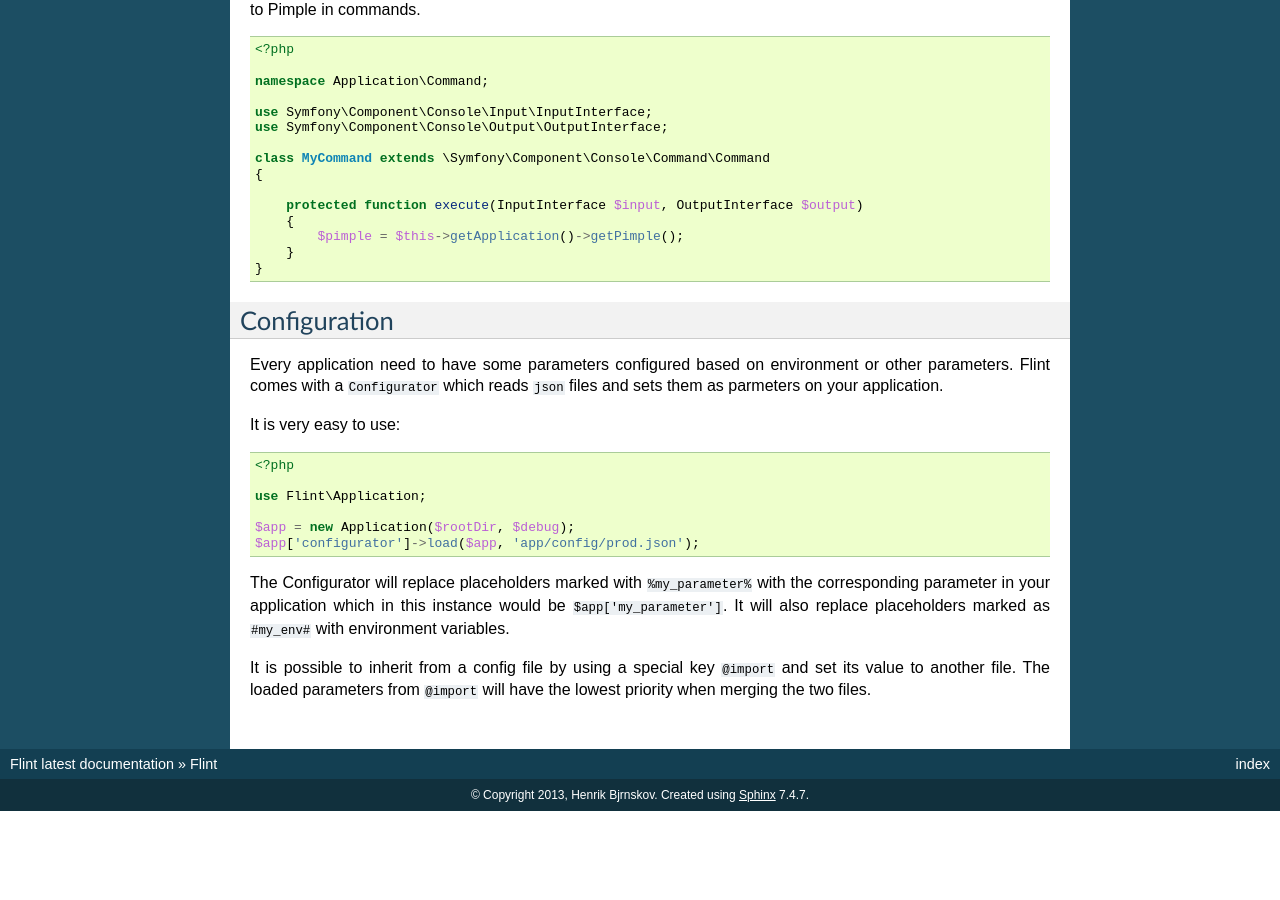
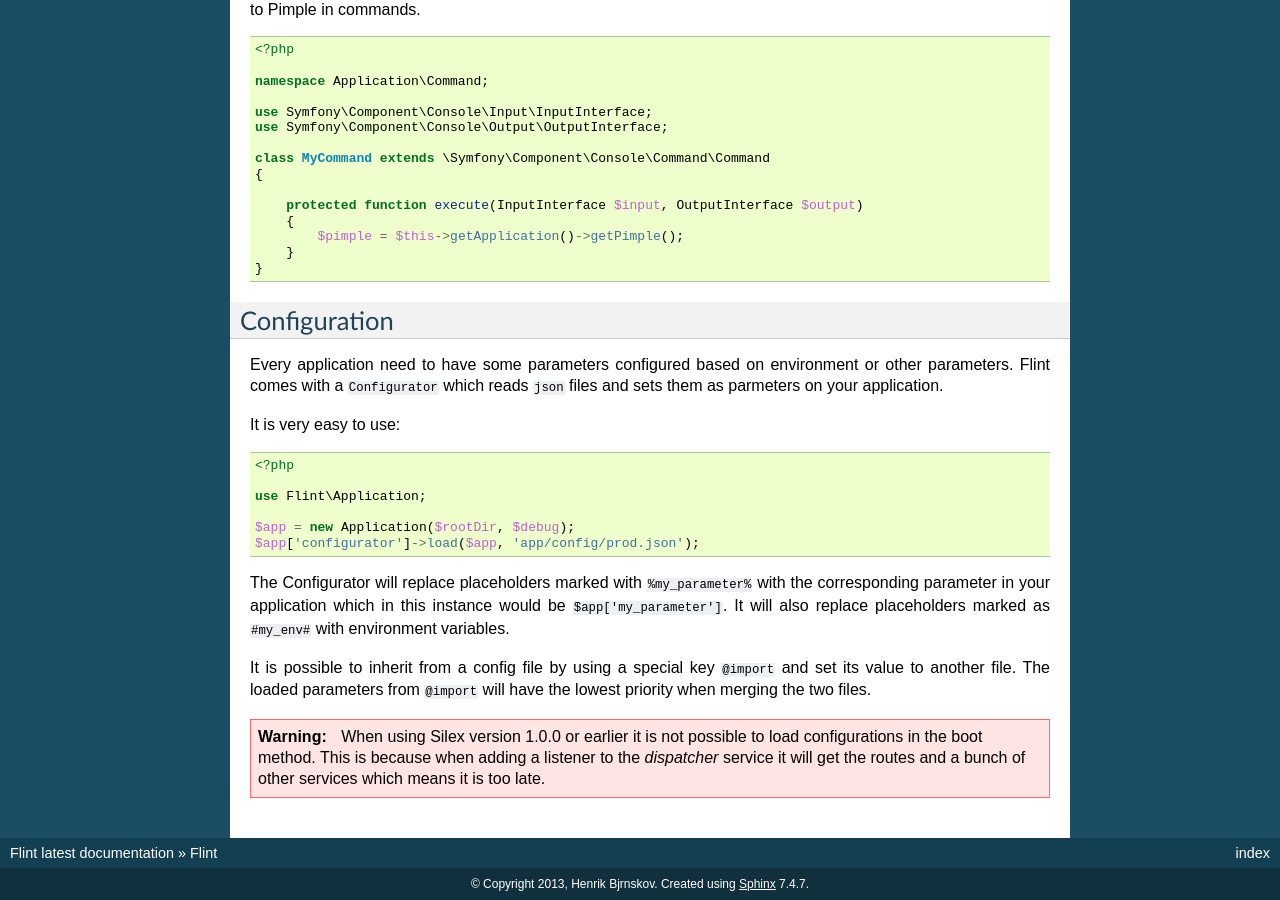
Before and after one commit to flint/flint, a Sphinx documentation site: the page built from doc/index.rst, in a window 1280 px wide and 900 px high, scrolled down 3682 px. Built offline with Sphinx 7.4.7, drawn with Linux system fonts in a browser that asks for light colours; before the commit the page ends 4493 px from its top, so only the background shows below that.

Commit message:
add warning to configuration loading

```diff
--- a/doc/index.rst
+++ b/doc/index.rst
@@ -293,3 +293,9 @@ application which in this instance would be ``$app['my_parameter']``. It will al
 
 It is possible to inherit from a config file by using a special key ``@import`` and set its value to another file. The
 loaded parameters from ``@import`` will have the lowest priority when merging the two files.
+
+.. warning::
+
+    When using Silex version 1.0.0 or earlier it is not possible to load configurations in the boot method. This is because
+    when adding a listener to the `dispatcher` service it will get the routes and a bunch of other services which means it
+    is too late.
```
